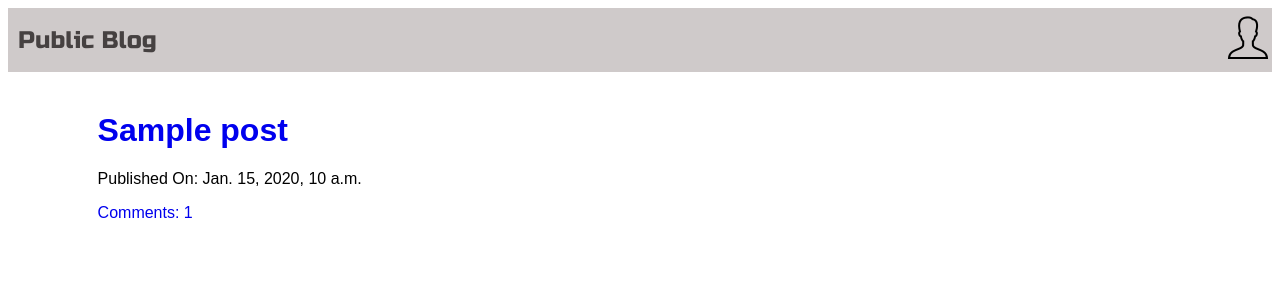
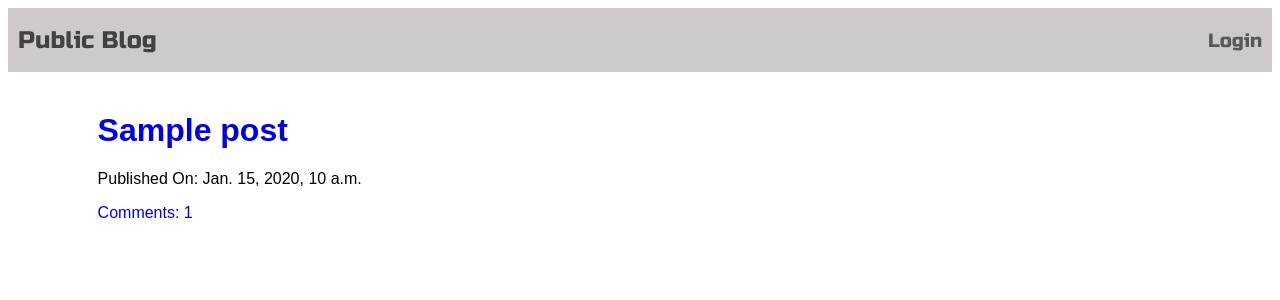
Before and after one commit to armanaaquib/django-blog-project, a Django app: template blog/templates/post_list.html in a window 1280 px wide. Shown: the top 300 px of the page. Run offline with Django 3.2, Linux system fonts and the light colour scheme; the template is opened without the code that fills it: most values are stand-ins (such as "Sample title", 1, 10 or a date in 2020).

Commit message:
Modified: base.html

```diff
--- a/static/css/base.css
+++ b/static/css/base.css
@@ -33,3 +33,8 @@ body {
   margin-left: 0;
   margin-right: 0;
 }
+
+.user-info {
+  color: #464141;
+  font-size: 1.3em;
+}
--- a/templates/base.html
+++ b/templates/base.html
@@ -18,14 +18,14 @@
         <a class="nav-item nav-home" href="{% url 'blog:post-list' %}">Public Blog</a>
       </div>
       <div>
-        <a class="user-icon" href="{% url 'accounts:profile' %}">
-          <img class="user-icon-img" src="{% static 'png/user-icon.png' %}">
-        </a>
         {% if user.is_authenticated %}
-          <span>{{ user.username }}</span>
-          <a class="user-icon" href="{% url 'accounts:logout' %}">
-            <img class="user-icon-img" src="{% static 'png/logout-icon.png' %}">
-          </a>
+          <a class="nav-item" href="">New Blog</a>
+          <a class="nav-item" href="">Draft</a>
+          <a class="nav-item" href="">Blogs</a>
+          <a class="nav-item user-info" href="{% url 'accounts:profile' %}">{{ user.username }}</a>
+          <a class="nav-item" href="{% url 'accounts:logout' %}">logout</a>
+        {% else %}
+          <a class="nav-item" href="{% url 'accounts:profile' %}">Login</a>
         {% endif %}
       </div>
     </nav>
```
Also changed, not shown: static/png/logout-icon.png (deleted), static/png/user-icon.png (deleted).
